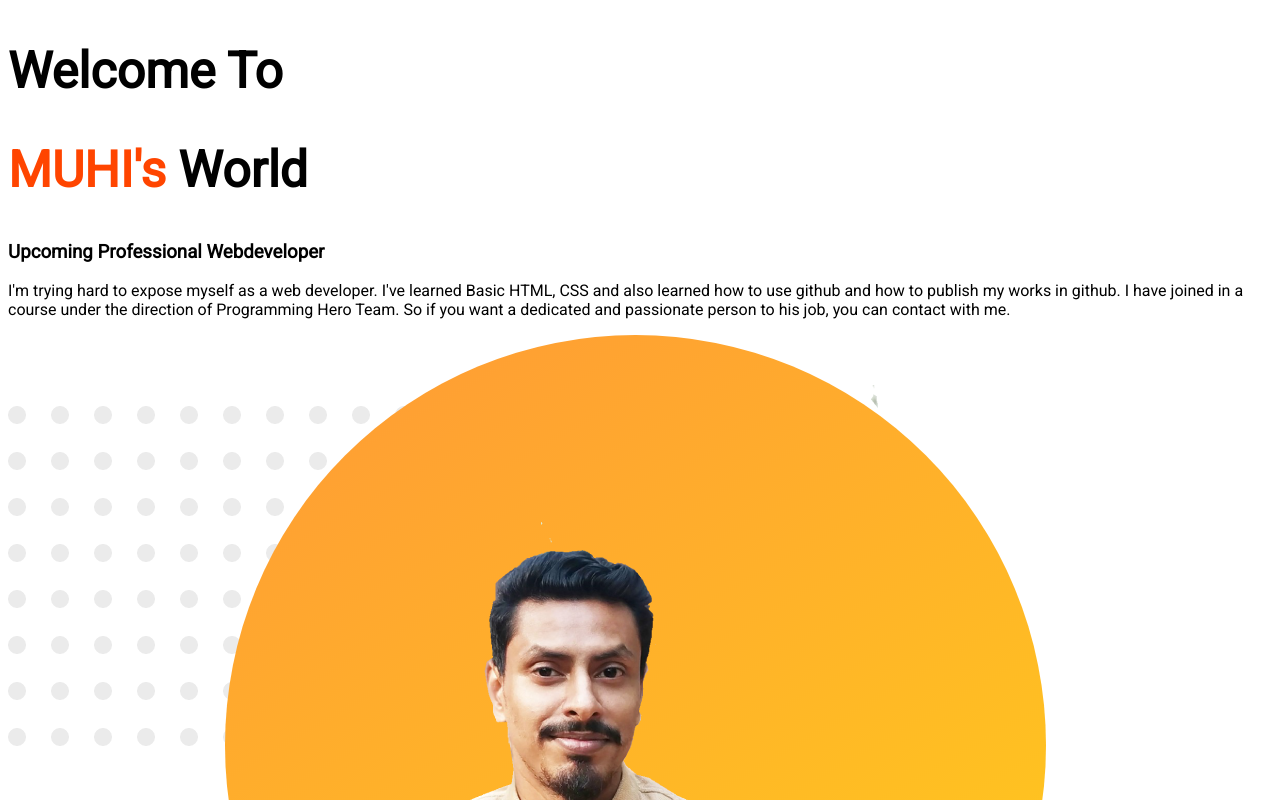
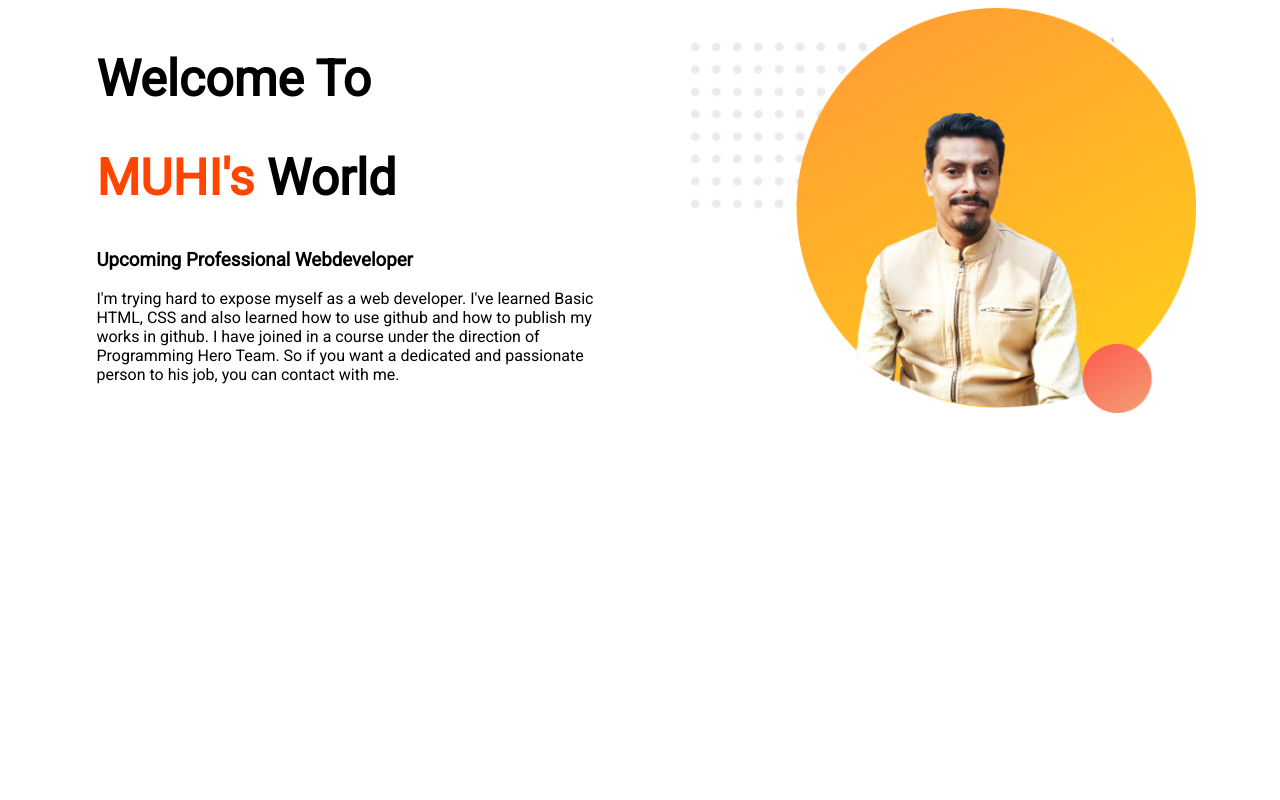
Before and after one commit to muhiu007/website-portfolio, a plain HTML site: page index.html in a window 1280 px wide. Shown: the top 800 px of the page. Drawn offline with Linux system fonts and the light colour scheme.

Commit message:
float done

```diff
--- a/index.html
+++ b/index.html
@@ -10,13 +10,13 @@
 </head>
 <body>
     <Section class="first half">
-        <div>
+        <div class="oned">
             <H1>Welcome To</H1>
             <H1 ><Span class="name">MUHI's</Span> World</H1>
             <H3>Upcoming Professional Webdeveloper </H3>
             <P>I'm trying hard to expose myself as a web developer. I've learned Basic HTML, CSS and also learned how to use github and how to publish my works in github. I have joined in a course under the direction of Programming Hero Team. So if you want a dedicated and passionate person to his job, you can contact with me.</P>
         </div>
-        <Div>
+        <Div class="oned">
             <img src="image 11.png" alt="">
         </Div>
     </Section>
--- a/styles.css
+++ b/styles.css
@@ -7,3 +7,12 @@ body{
 .name{
     color: orangered;
 }
+.oned{
+    width:40%;
+    margin-left: 5%;
+    padding-left: 2%;
+    float:left;
+}
+.oned img{
+    width:100%;
+}
```
